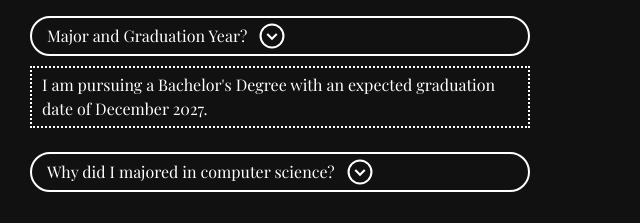
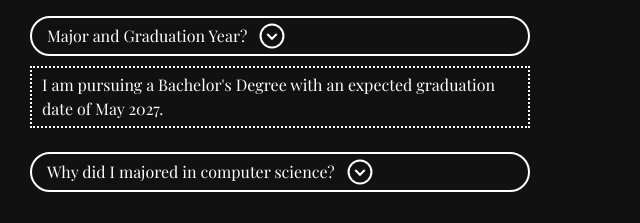
Before and after one commit to lindagranados/lindagranados.github.io, a plain HTML site: page index.html in a window 1280 px wide. Both pictures are taken after a click on the element "Major and Graduation Year?". Shown: the part 1884-2107 px from the top of the page, 0-640 px from the left. Drawn offline with nearby package versions, Linux system fonts and the light colour scheme; a web font is replaced by a local one.

Commit message:
adds information to index file

```diff
--- a/index.html
+++ b/index.html
@@ -74,7 +74,7 @@
                     </span>
                 </div>
                 <div class="answer-shape">
-                    I am pursuing a Bachelor's Degree with an expected graduation date of December 2027.
+                    I am pursuing a Bachelor's Degree with an expected graduation date of May 2027.
                 </div>
                 <br>
 
```
